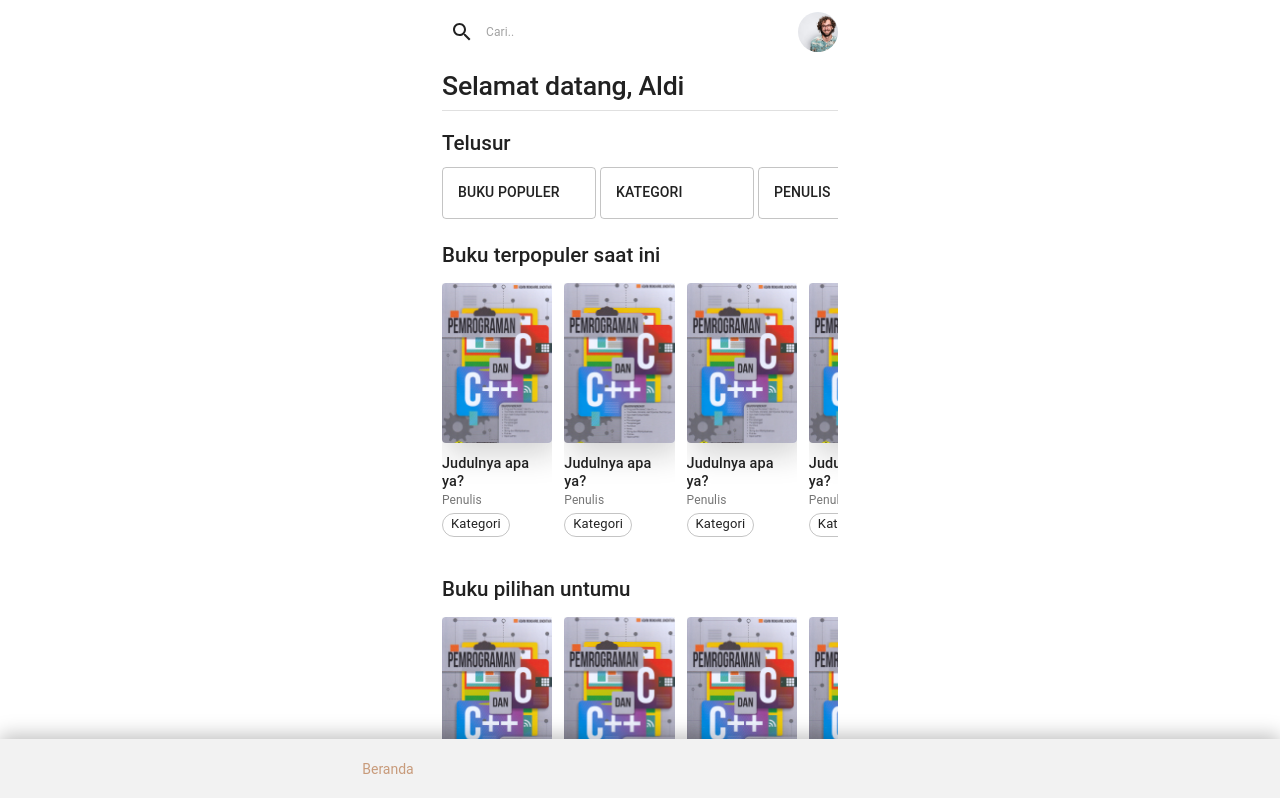
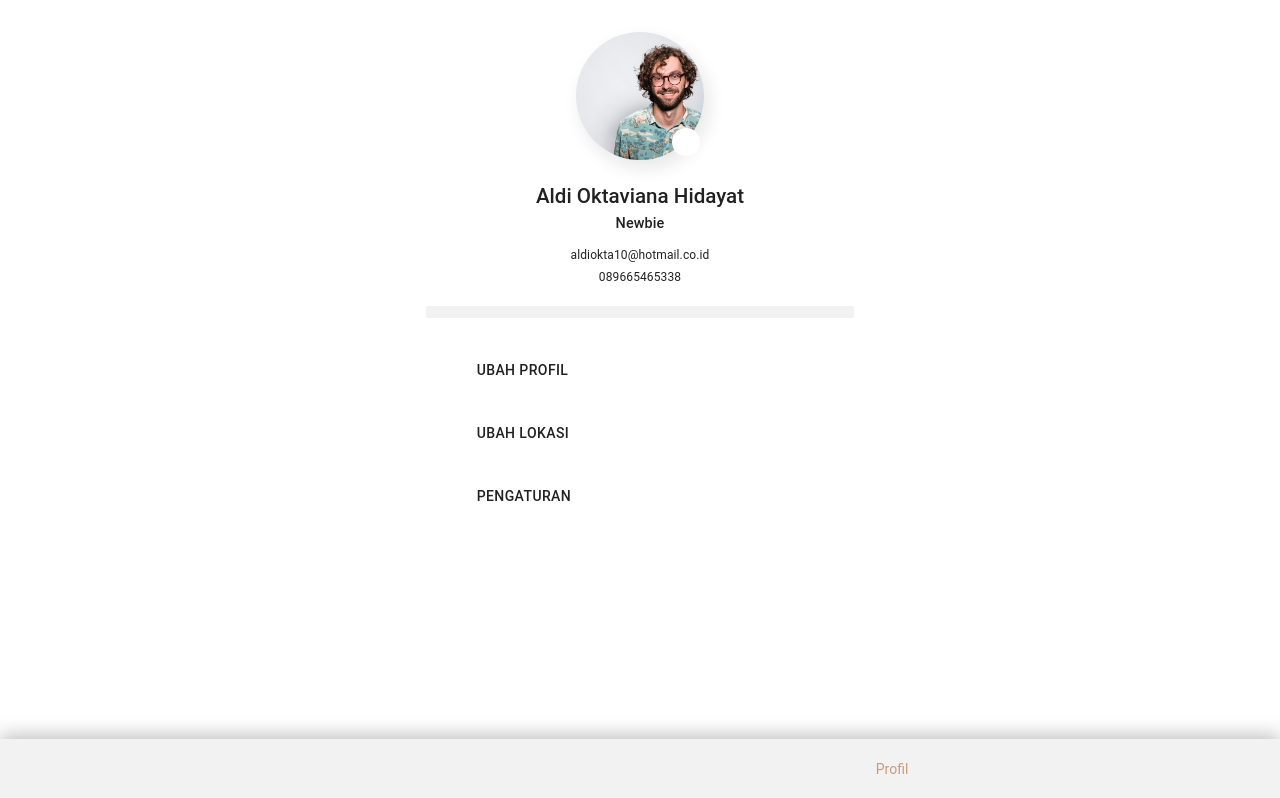
Before and after one commit to Emuajiz/libry, a React (Create React App) app in the folder frontend/: page / in a window 1280 px wide. Shown: the top 798 px of the page. Built offline with nearby package versions, Linux system fonts and the light colour scheme.

Commit message:
Update page profil

```diff
--- a/frontend/package.json
+++ b/frontend/package.json
@@ -37,7 +37,9 @@
   },
   "devDependencies": {
     "@iconify/icons-bx": "^1.0.3",
+    "@iconify/icons-carbon": "^1.0.0",
     "@iconify/icons-ic": "^1.0.11",
+    "@iconify/icons-mdi": "^1.0.101",
     "@iconify/icons-ps": "^1.0.3",
     "@iconify/react": "^1.1.3"
   }
--- a/frontend/src/App.js
+++ b/frontend/src/App.js
@@ -50,7 +50,7 @@ let theme = createMuiTheme({
 theme = responsiveFontSizes(theme);
 
 function App() {
-  const [tab, setTab] = React.useState('beranda');
+  const [tab, setTab] = React.useState('profil');
 
   function renderView() {
     switch (tab) {
--- a/frontend/src/components/Profil.js
+++ b/frontend/src/components/Profil.js
@@ -0,0 +1,110 @@
+import React from 'react';
+import { makeStyles, withStyles } from '@material-ui/core/styles';
+import { Typography, Avatar, Grid, IconButton, Badge, Button, Box } from '@material-ui/core';
+import { Icon, InlineIcon } from '@iconify/react';
+import bxCamera from '@iconify/icons-bx/bx-camera';
+import userAvatarFilledAlt from '@iconify/icons-carbon/user-avatar-filled-alt';
+import bxChevronRight from '@iconify/icons-bx/bx-chevron-right';
+import mapMarker from '@iconify/icons-mdi/map-marker';
+import cogIcon from '@iconify/icons-mdi/cog';
+
+const SmallAvatar = withStyles((theme) => ({
+    root: {
+        backgroundColor: `${theme.palette.background.paper}`,
+        border: `2px solid ${theme.palette.background.paper}`,
+    },
+}))(IconButton);
+
+const useStyles = makeStyles((theme) => ({
+    root: {
+        paddingTop: theme.spacing(6),
+        paddingBottom: '11vh',
+        height: `100vh`,
+    },
+    largeAvatar: {
+        height: theme.spacing(16),
+        width: theme.spacing(16),
+        boxShadow: '5px 8px 18px rgba(21, 21, 21, 0.10)',
+    },
+    spaceTop: {
+        textAlign: 'center',
+        marginTop: theme.spacing(3),
+    },
+    spaceTop1: {
+        textAlign: 'center',
+        marginTop: theme.spacing(1),
+    },
+    divider: {
+        marginTop: theme.spacing(2),
+        height: 12,
+        width: '100%',
+        backgroundColor: '#f2f2f2',
+    },
+    btn: {
+        justifyContent: 'flex-start',
+        height: 55,
+        marginTop: theme.spacing(1),
+    }
+}));
+
+export default function Profil() {
+    const classes = useStyles();
+    return (
+        <Grid container className={classes.root} direction='column' alignItems='center' spacing={4}>
+            <Badge
+                overlap="circle"
+                anchorOrigin={{
+                    vertical: 'bottom',
+                    horizontal: 'right',
+                }}
+                badgeContent={<SmallAvatar color='inherit'>
+                    <Icon icon={bxCamera} style={{
+                        color: '#cc5a71',
+                        fontSize: 18, margin: '-0.32rem'
+                    }} /></SmallAvatar>}>
+                <Avatar
+                    alt="Aldi Oktaviana Hidayat"
+                    src={require('../images/christian-buehner-DItYlc26zVI-unsplash.jpg')}
+                    className={classes.largeAvatar}
+                />
+            </Badge>
+            <div class={classes.spaceTop}>
+                <Typography variant='h3' component='h3' gutterBottom>Aldi Oktaviana Hidayat</Typography>
+                <Typography variant='h4' component='h4' gutterBottom>Newbie</Typography>
+            </div>
+            <div class={classes.spaceTop1}>
+                <Typography variant='body1' component='p' gutterBottom>aldiokta10@hotmail.co.id</Typography>
+                <Typography variant='body1' component='p' gutterBottom>089665465338</Typography>
+            </div>
+            <div className={classes.divider} />
+            <Grid item>
+                <Button fullWidth
+                    className={classes.btn}
+                    startIcon={<Icon icon={userAvatarFilledAlt}
+                    style={{color: '#CC5A71',
+                    fontSize: '2rem'}} />}
+                    endIcon={<Icon icon={bxChevronRight}
+                        style={{ color: '#151515', fontSize: '1.375rem' }} />}>
+                    Ubah Profil
+                    <div style={{ flexGrow: 1 }} />
+                </Button>
+                <Button fullWidth
+                    className={classes.btn}
+                    startIcon={<Icon icon={mapMarker} style={{color: '#cc5a71', fontSize: '1.5rem'}} />}
+                    endIcon={<Icon icon={bxChevronRight}
+                        style={{ color: '#151515', fontSize: '22px' }} />}>
+                    Ubah Lokasi
+                    <div style={{ flexGrow: 1 }} />
+                </Button>
+                <Button fullWidth
+                    className={classes.btn}
+                    startIcon={<Icon icon={cogIcon} style={{color: '#cc5a71', fontSize: '1.5rem'}} />}
+                    endIcon={<Icon icon={bxChevronRight}
+                        style={{ color: '#151515', fontSize: '22px' }} />}>
+                    Pengaturan
+                    <div style={{ flexGrow: 1 }} />
+                </Button>
+            </Grid>
+        </Grid >
+    );
+}
```
Also changed, not shown: 2 other files (tests, documents, lock files or other folders).
